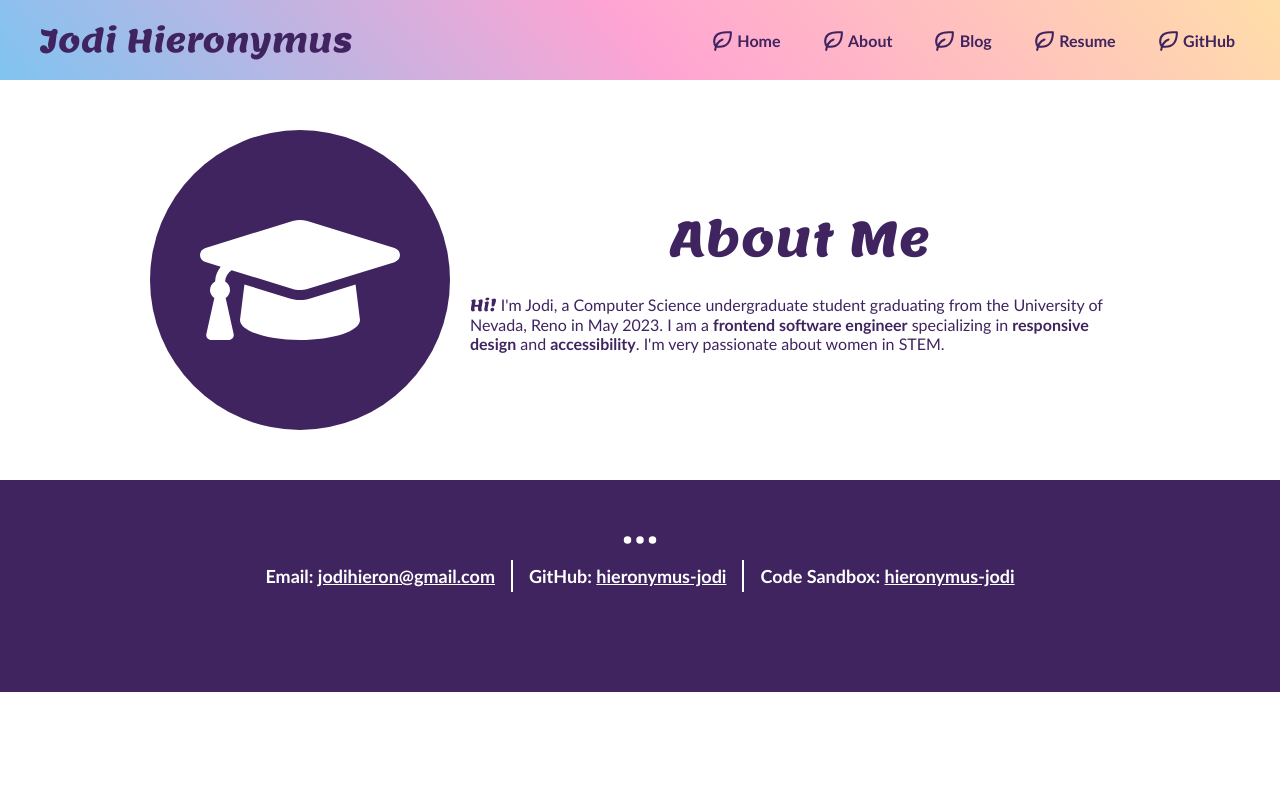
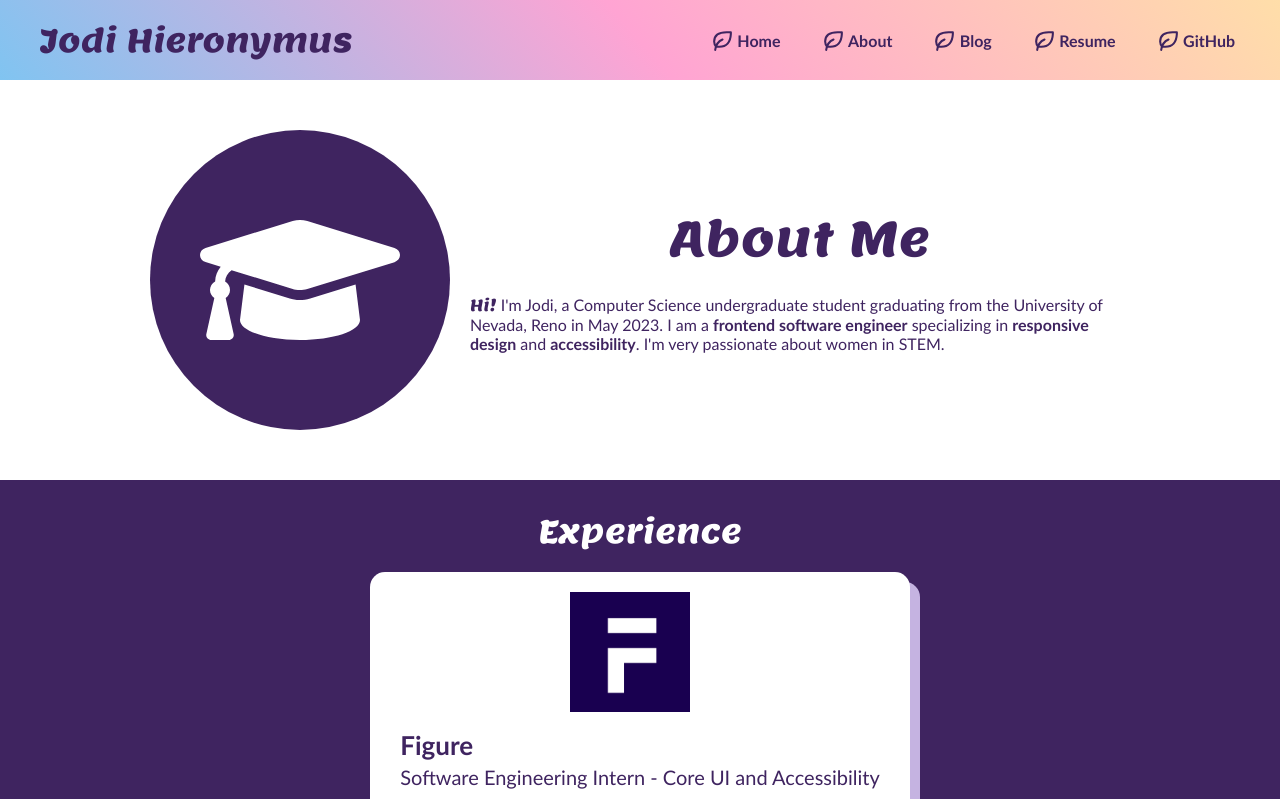
Before and after one commit to hieronymus-jodi/personal-site, a React (Create React App) app: page /about in a window 1280 px wide. Shown: the top 799 px of the page. Built offline with nearby package versions, Linux system fonts and the light colour scheme.

Commit message:
Start making LargeInfoCard for About Experience section

```diff
--- /dev/null
+++ b/src/components/Content/LargeInfoCard.tsx
@@ -0,0 +1,104 @@
+import styled from 'styled-components';
+import { ReactNode, useRef } from 'react';
+
+import { COLOR, SCREEN_WIDTH } from '../../constants';
+import { P as BaseP } from '../Text';
+import FigureLogo from '../../images/figure-logo.png';
+
+type LargeInfoCardProps = {
+  /**
+   * The text that appears in the h2 - Should be the company the experience was at
+   */
+  location: string;
+  /**
+   * The text that appears in the h3 - My title during the experience
+   */
+  role: string;
+  /**
+   * The text that appears below the header to provide context
+   */
+  description: ReactNode;
+  /**
+   * The icon that shows in the decorative bubble
+   */
+  icon: string;
+};
+
+const CardContent = styled.div`
+  display: flex;
+  align-items: center;
+  background: ${COLOR.White};
+  border-radius: 15px;
+  box-shadow: 10px 10px ${COLOR.Pastel_Purple};
+
+  padding: 3rem 2rem;
+  color: ${COLOR.Dark_Purple};
+
+  @media only screen and (min-width: ${SCREEN_WIDTH.Desktop}) {
+    flex-direction: column;
+    padding: 2rem 3rem 2.5rem;
+  }
+`;
+
+const DecorativeIcon = styled.div`
+  margin-inline-end: 2rem;
+
+  @media only screen and (min-width: ${SCREEN_WIDTH.Desktop}) {
+    margin-block-end: 1.5rem;
+  }
+`;
+
+const P = styled(BaseP)`
+  margin-block-start: 0.8rem;
+`;
+
+const H3 = styled.h3`
+  font-size: 2.6rem;
+
+  span {
+    display: block;
+    margin-block-start: 0.4rem;
+    font-size: 2rem;
+    font-weight: normal;
+  }
+`;
+
+function GetLogo(icon: string, windowSize: number) {
+  const DesktopWidthNum = Number(
+    SCREEN_WIDTH.Desktop.substring(0, SCREEN_WIDTH.Desktop.length - 2)
+  ); // Removes 'px' at the end
+  let baseSize = windowSize < DesktopWidthNum ? 1 : 1.5;
+  switch (icon) {
+    case 'figure':
+      return (
+        <img
+          src={FigureLogo}
+          width={80 * baseSize}
+          alt="Logo for Figure Technologies"
+        />
+      );
+  }
+}
+
+function LargeInfoCard({
+  location,
+  role,
+  description,
+  icon,
+}: LargeInfoCardProps) {
+  const windowSize = useRef(window.innerWidth);
+  return (
+    <CardContent>
+      <DecorativeIcon>{GetLogo(icon, windowSize.current)}</DecorativeIcon>
+      <div>
+        <H3>
+          {location}
+          <span>{role}</span>
+        </H3>
+        <P>{description}</P>
+      </div>
+    </CardContent>
+  );
+}
+
+export default LargeInfoCard;
--- a/src/components/Content/index.tsx
+++ b/src/components/Content/index.tsx
@@ -1 +1,2 @@
 export { default as ArrowLinkCard } from './ArrowLinkCard';
+export { default as LargeInfoCard } from './LargeInfoCard';
--- a/src/components/PageSpecific/About/Experience.tsx
+++ b/src/components/PageSpecific/About/Experience.tsx
@@ -1,10 +1,9 @@
 import styled from 'styled-components';
-import { FaGraduationCap } from 'react-icons/fa';
-import { COLOR, GRADIENT, SCREEN_WIDTH } from '../../../constants';
-import { H1 as BaseH1, P as BaseP } from '../../Text';
+import { COLOR, FONT, SCREEN_WIDTH } from '../../../constants';
+import { LargeInfoCard } from '../../Content';
 
 const ExperienceWrapper = styled.div`
-  padding: 1.5rem 3.5rem;
+  padding: 3rem 2rem;
 
   display: flex;
   flex-flow: column;
@@ -13,71 +12,29 @@ const ExperienceWrapper = styled.div`
   background-color: ${COLOR.Dark_Purple};
 
   @media only screen and (min-width: ${SCREEN_WIDTH.Tablet}) {
-    padding: 5rem 5rem 3rem;
-    flex-flow: row;
   }
 
   @media only screen and (min-width: ${SCREEN_WIDTH.Desktop}) {
-    padding: 11rem 15rem 5rem;
   }
 `;
 
-const Circle = styled.div`
-  border-radius: 100%;
-  min-width: 25rem;
-  max-width: 25rem;
-  min-height: 25rem;
-  max-height: 25rem;
-  background: ${GRADIENT.Sunset};
-  color: ${COLOR.Dark_Purple};
-  opacity: 0.6;
-
-  display: flex;
-  justify-content: center;
-  align-items: center;
-
-  @media only screen and (min-width: ${SCREEN_WIDTH.Desktop}) {
-    min-width: 30rem;
-    max-width: 30rem;
-    min-height: 30rem;
-    max-height: 30rem;
-  }
-`;
-
-const TextWrapper = styled.div`
-  display: flex;
-  flex-direction: column;
-  gap: 1.5rem;
-
-  @media only screen and (min-width: ${SCREEN_WIDTH.Desktop}) {
-    gap: 2.5rem;
-  }
-`;
-
-const H1 = styled(BaseH1)`
-  color: ${COLOR.White};
-`;
-
-const P = styled(BaseP)`
+const H2 = styled.h2`
+  font-family: ${FONT.Script};
+  font-size: 3.2rem;
+  font-weight: normal;
   color: ${COLOR.White};
 `;
 
 function Experience() {
   return (
     <ExperienceWrapper>
-      <Circle>
-        <FaGraduationCap role="presentation" size="20rem" />
-      </Circle>
-      <TextWrapper>
-        <H1>About Me</H1>
-        <P>
-          <span>Hi!</span> I'm Jodi, a Computer Science undergraduate student
-          graduating from the University of Nevada, Reno in May 2023. I am a{' '}
-          <b>frontend software engineer</b> specializing in{' '}
-          <b>responsive design</b> and <b>accessibility</b>. I'm very passionate
-          about women in STEM.
-        </P>
-      </TextWrapper>
+      <H2>Experience</H2>
+      <LargeInfoCard
+        location="Figure"
+        role="Software Engineering Intern - Core UI and Accessibility"
+        description="this"
+        icon="figure"
+      />
     </ExperienceWrapper>
   );
 }
--- a/src/pages/About.tsx
+++ b/src/pages/About.tsx
@@ -1,7 +1,7 @@
 import React from 'react';
 import { Helmet } from 'react-helmet';
 
-import { Hero } from '../components/PageSpecific/About';
+import { Hero, Experience } from '../components/PageSpecific/About';
 
 function About() {
   return (
@@ -10,6 +10,7 @@ function About() {
         <title>Jodi Hieronymus | About</title>
       </Helmet>
       <Hero />
+      <Experience />
     </>
   );
 }
```
Also changed, not shown: src/images/figure-logo.png (added), src/images/unr-logo.png (added).
